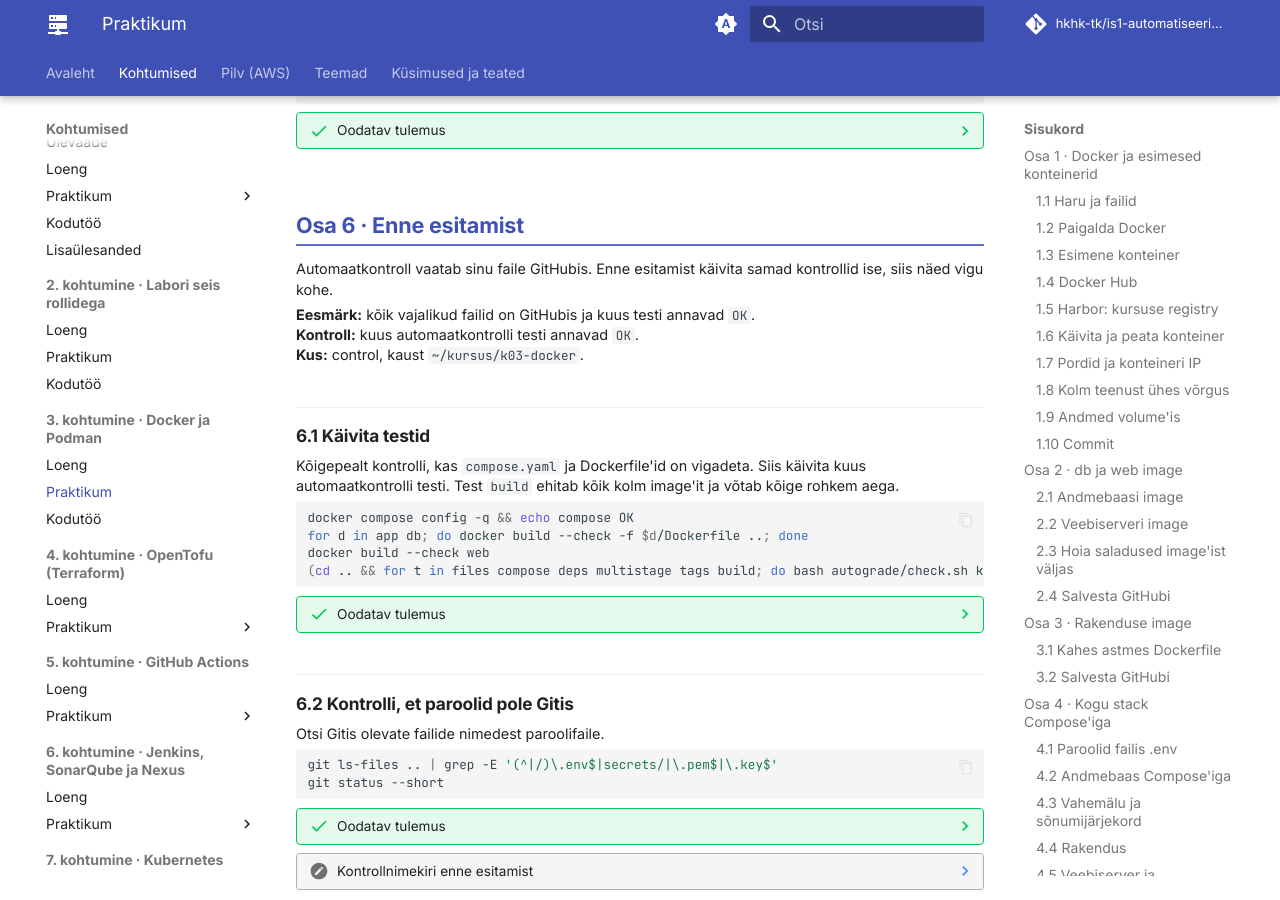
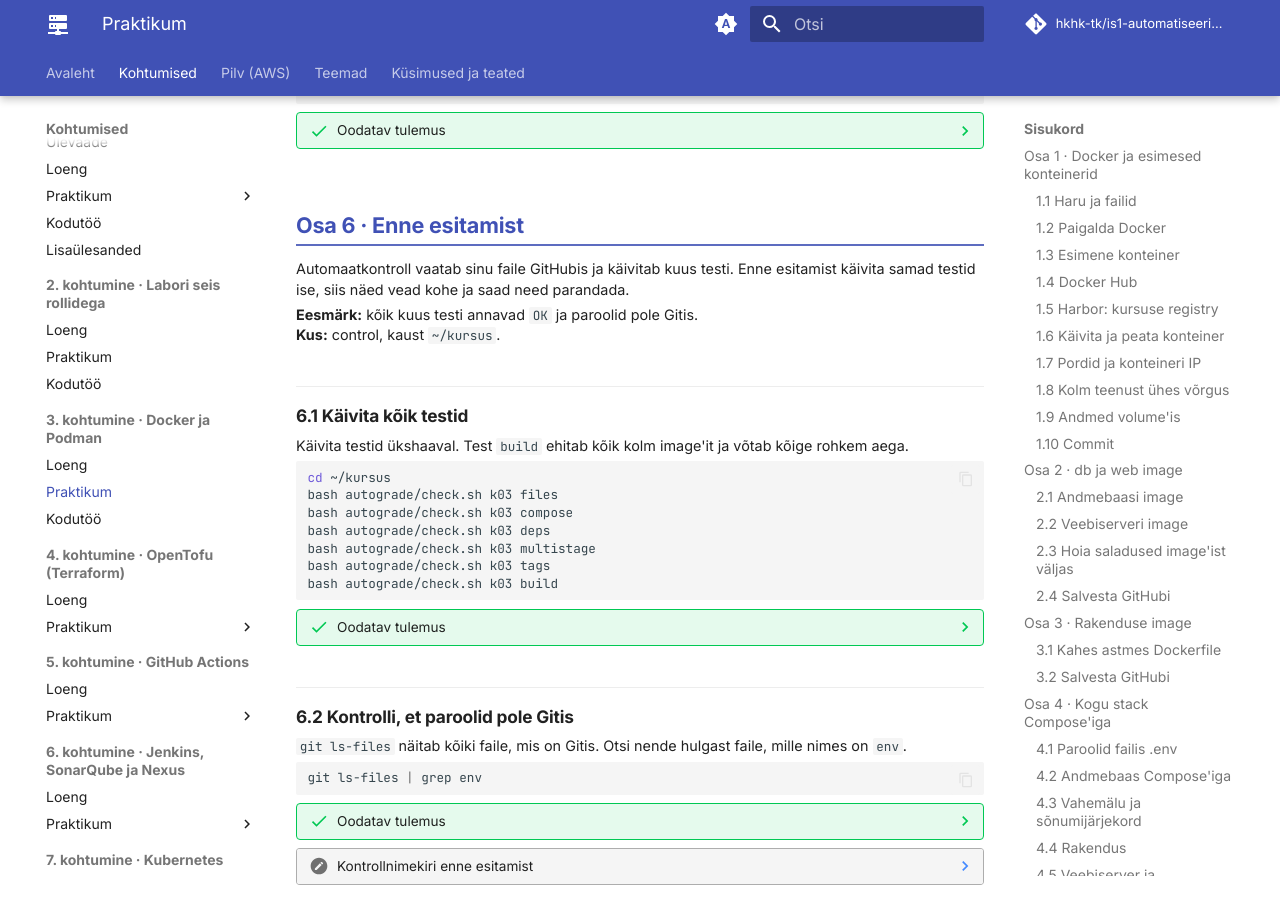
Before and after one commit to hkhk-tk/is1-automatiseerimine, an MkDocs documentation site: the page built from docs/k03/lab.md, in a window 1280 px wide and 900 px high, scrolled down 20136 px. Built offline with MkDocs 1.6.1 and Material for MkDocs 9.7.7, drawn with Linux system fonts in a browser that asks for light colours; comment, search, counter and statistics services are not loaded.

Commit message:
K3 praktikum osa 6: testid ükshaaval, paroolikontroll lihtsa grep'iga

````diff
--- a/docs/k03/lab.md
+++ b/docs/k03/lab.md
@@ -1240,39 +1240,40 @@ git push
 
 ## Osa 6 · Enne esitamist
 
-Automaatkontroll vaatab sinu faile GitHubis. Enne esitamist käivita samad kontrollid ise, siis näed vigu kohe.
+Automaatkontroll vaatab sinu faile GitHubis ja käivitab kuus testi. Enne esitamist käivita samad testid ise, siis näed vead kohe ja saad need parandada.
 
-**Eesmärk:** kõik vajalikud failid on GitHubis ja kuus testi annavad `OK`.
-**Kontroll:** kuus automaatkontrolli testi annavad `OK`.
-**Kus:** control, kaust `~/kursus/k03-docker`.
+**Eesmärk:** kõik kuus testi annavad `OK` ja paroolid pole Gitis.
+**Kus:** control, kaust `~/kursus`.
 
-### 6.1 Käivita testid
+### 6.1 Käivita kõik testid
 
-Kõigepealt kontrolli, kas `compose.yaml` ja Dockerfile'id on vigadeta. Siis käivita kuus automaatkontrolli testi. Test `build` ehitab kõik kolm image'it ja võtab kõige rohkem aega.
+Käivita testid ükshaaval. Test `build` ehitab kõik kolm image'it ja võtab kõige rohkem aega.
 
 ```bash
-docker compose config -q && echo compose OK
-for d in app db; do docker build --check -f $d/Dockerfile ..; done
-docker build --check web
-(cd .. && for t in files compose deps multistage tags build; do bash autograde/check.sh k03 "$t"; done)
+cd ~/kursus
+bash autograde/check.sh k03 files
+bash autograde/check.sh k03 compose
+bash autograde/check.sh k03 deps
+bash autograde/check.sh k03 multistage
+bash autograde/check.sh k03 tags
+bash autograde/check.sh k03 build
 ```
 
 ??? success "Oodatav tulemus"
 
-    Esimene rida prindib `compose OK`. `build --check` ei anna hoiatusi. Kõik kuus testi annavad `OK`.
+    Iga test prindib `OK`. Kui mõni test annab vea, ütleb see, mis puudu on. Paranda fail, salvesta see GitHubi nagu 4.6-s ja käivita test uuesti.
 
 ### 6.2 Kontrolli, et paroolid pole Gitis
 
-Otsi Gitis olevate failide nimedest paroolifaile.
+`git ls-files` näitab kõiki faile, mis on Gitis. Otsi nende hulgast faile, mille nimes on `env`.
 
 ```bash
-git ls-files .. | grep -E '(^|/)\.env$|secrets/|\.pem$|\.key$'
-git status --short
+git ls-files | grep env
 ```
 
 ??? success "Oodatav tulemus"
 
-    Mõlemad käsud ei prindi midagi. See tähendab, et Gitis pole selliste nimedega faile. Failide sisu see ei kontrolli, seega vaata ka ise üle, mida esitad.
+    Väljundis on ainult `k03-docker/.env.example`. Faili `k03-docker/.env` seal ei ole, sest Git jätab selle välja. Kui `.env` on nimekirjas, eemalda see Gitist käsuga `git rm --cached k03-docker/.env` ja salvesta muudatus.
 
 ??? note "Kontrollnimekiri enne esitamist"
 
````
